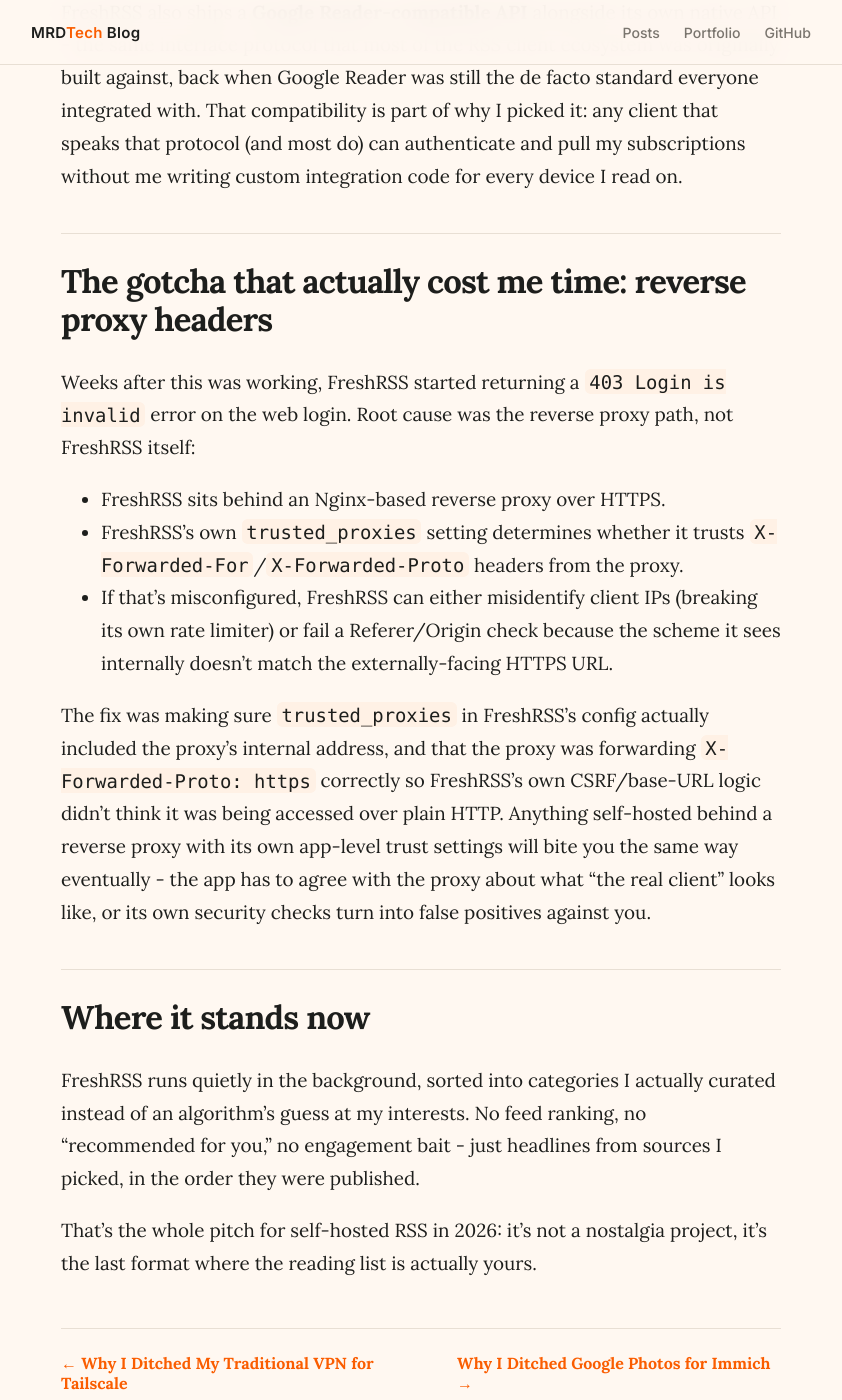
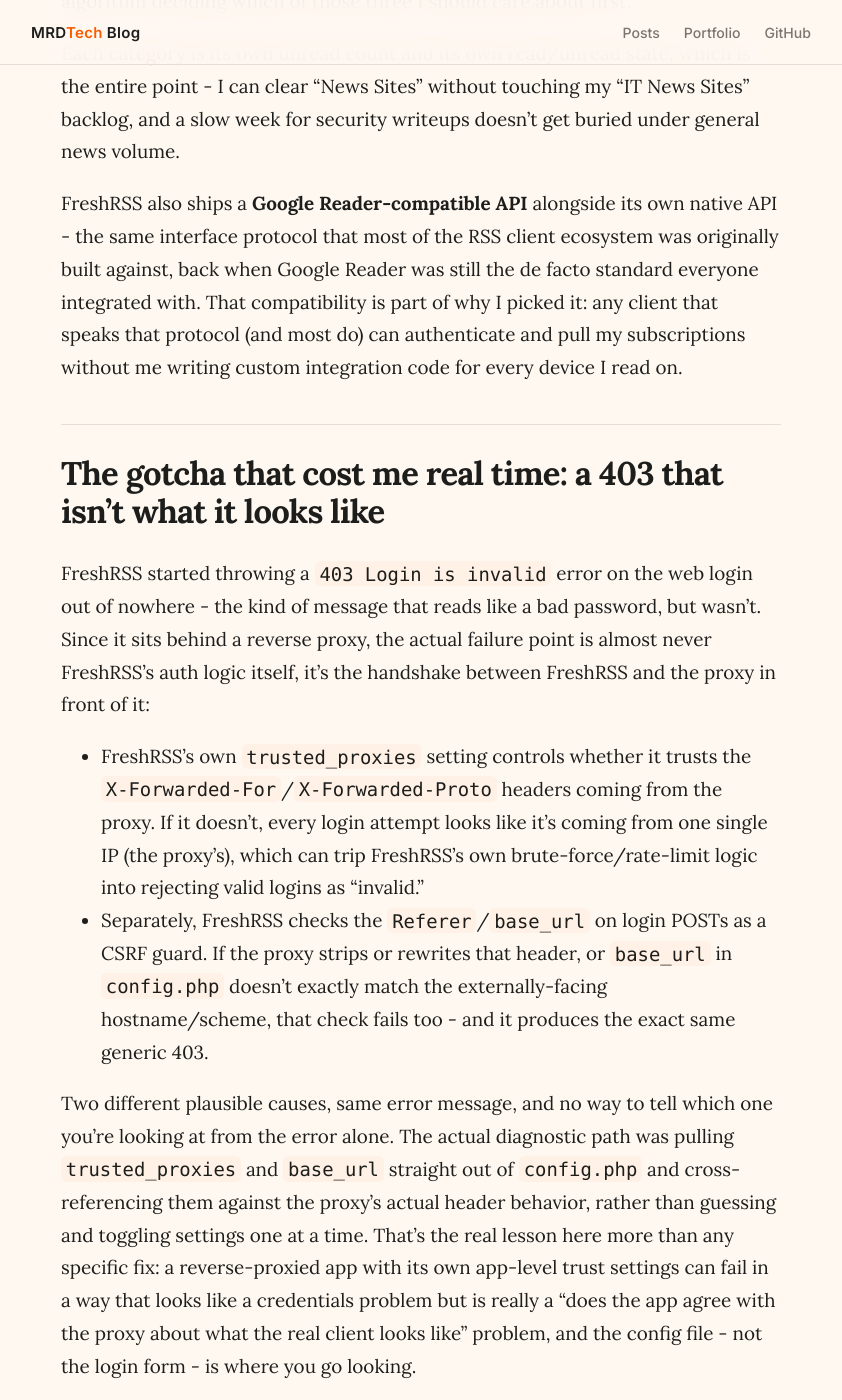
Before and after one commit to mdziegiel/mrdtech-blog, a Jekyll site: the page built from _posts/2026-09-13-a-better-way-to-get-your-news-feeds.md, in a window 1280 px wide and 1400 px high, scrolled down 2664 px. Shown: the whole window, without its empty margins (219-1061 px from the left). Built offline with Jekyll 4.4.1, drawn with Linux system fonts in a browser that asks for light colours; some of the changed text lies outside the part shown.

Commit message:
Update FreshRSS deployment post

````diff
--- a/_posts/2026-09-13-a-better-way-to-get-your-news-feeds.md
+++ b/_posts/2026-09-13-a-better-way-to-get-your-news-feeds.md
@@ -14,30 +14,13 @@
 
 I didn't want my reading list living on someone else's server, being used to build an ad profile, or disappearing behind a paywall the day the company pivots to a subscription model. FreshRSS is open-source, self-hosted, and speaks a handful of standard protocols (its own API plus a Google Reader-compatible API) that basically every RSS client on the planet already knows how to talk to. That compatibility mattered more than any single feature - it meant I wasn't locking myself into one reader's ecosystem to get data out later.
 
-## The stack
+## How I actually deployed it
 
-FreshRSS runs as a container behind my existing reverse proxy, reachable at a dedicated subdomain rather than a raw port:
+FreshRSS runs as its own unprivileged Debian LXC container on Proxmox, not a Docker stack - I used the community Proxmox VE helper script (the same `bash -c "$(wget -qLO - .../ct/freshrss.sh)"` pattern I use for a handful of other single-purpose services) to spin up the container, which handles the nginx + PHP-FPM + FreshRSS install in one pass and drops the app in at `/opt/freshrss`. One LXC, one job - I don't want a misbehaving app taking down anything else sharing a host, and a dedicated container is cheap on a hypervisor that already has the headroom.
 
-```yaml
-services:
-  freshrss:
-    image: freshrss/freshrss:latest
-    container_name: freshrss
-    environment:
-      - TZ=America/New_York
-    volumes:
-      - freshrss-data:/var/www/FreshRSS/data
-      - freshrss-extensions:/var/www/FreshRSS/extensions
-    restart: unless-stopped
+It's not reachable on a Cloudflare Tunnel like most of my other public-facing apps - it's a CNAME record pointed at my apex domain, which lands on Nginx Proxy Manager (also self-hosted) that reverse-proxies the request the rest of the way to the LXC's internal IP. Same outcome (HTTPS in front of an internal service), different plumbing than the tunnel-based apps.
 
-volumes:
-  freshrss-data:
-    external: true
-  freshrss-extensions:
-    external: true
-```
-
-No exposed host port - it sits on the internal Docker network, and Nginx Proxy Manager routes `rss.example.com` to the container by name. That's the same pattern I use for most internal web apps: nothing gets a host port unless something outside Docker needs to reach it directly.
+Updating it is a `git pull` inside the container rather than a `docker compose pull` - which bit me once, because the base LXC template doesn't ship with `git` installed. First update attempt after standing it up just returned `git: command not found`. `apt install -y git`, then the normal fetch/reset/checkout/pull dance, fixed that permanently.
 
 ## Curating feeds into categories, not one big pile
 
@@ -45,24 +28,25 @@
 
 | Category | What's in it |
 |---|---|
-| IT News Sites | BleepingComputer, Krebs on Security, The Hacker News |
+| IT News Sites | BleepingComputer, Krebs on Security, The Hacker News, The Register |
 | Hacking Writeups | Security research blogs, CTF writeups |
 | Reddit | A handful of specific subreddits, added via their `.rss` suffix |
 | News Sites | General/non-tech sources |
+
+On any given morning, "IT News Sites" is the category doing the actual work - a real pull from it looks like a Cisco Catalyst SD-WAN zero-day writeup next to a BleepingComputer piece on Google's new privacy controls, next to a Register story on a school district's network being left wide open. That's the whole value proposition in one glance: three different outlets, one unread count, zero ranking algorithm deciding which of those three I should care about first.
 
 Each category is its own unread count and its own read/unread state, which is the entire point - I can clear "News Sites" without touching my "IT News Sites" backlog, and a slow week for security writeups doesn't get buried under general news volume.
 
 FreshRSS also ships a **Google Reader-compatible API** alongside its own native API - the same interface protocol that most of the RSS client ecosystem was originally built against, back when Google Reader was still the de facto standard everyone integrated with. That compatibility is part of why I picked it: any client that speaks that protocol (and most do) can authenticate and pull my subscriptions without me writing custom integration code for every device I read on.
 
-## The gotcha that actually cost me time: reverse proxy headers
+## The gotcha that cost me real time: a 403 that isn't what it looks like
 
-Weeks after this was working, FreshRSS started returning a `403 Login is invalid` error on the web login. Root cause was the reverse proxy path, not FreshRSS itself:
+FreshRSS started throwing a `403 Login is invalid` error on the web login out of nowhere - the kind of message that reads like a bad password, but wasn't. Since it sits behind a reverse proxy, the actual failure point is almost never FreshRSS's auth logic itself, it's the handshake between FreshRSS and the proxy in front of it:
 
-- FreshRSS sits behind an Nginx-based reverse proxy over HTTPS.
-- FreshRSS's own `trusted_proxies` setting determines whether it trusts `X-Forwarded-For`/`X-Forwarded-Proto` headers from the proxy.
-- If that's misconfigured, FreshRSS can either misidentify client IPs (breaking its own rate limiter) or fail a Referer/Origin check because the scheme it sees internally doesn't match the externally-facing HTTPS URL.
+- FreshRSS's own `trusted_proxies` setting controls whether it trusts the `X-Forwarded-For`/`X-Forwarded-Proto` headers coming from the proxy. If it doesn't, every login attempt looks like it's coming from one single IP (the proxy's), which can trip FreshRSS's own brute-force/rate-limit logic into rejecting valid logins as "invalid."
+- Separately, FreshRSS checks the `Referer`/`base_url` on login POSTs as a CSRF guard. If the proxy strips or rewrites that header, or `base_url` in `config.php` doesn't exactly match the externally-facing hostname/scheme, that check fails too - and it produces the exact same generic 403.
 
-The fix was making sure `trusted_proxies` in FreshRSS's config actually included the proxy's internal address, and that the proxy was forwarding `X-Forwarded-Proto: https` correctly so FreshRSS's own CSRF/base-URL logic didn't think it was being accessed over plain HTTP. Anything self-hosted behind a reverse proxy with its own app-level trust settings will bite you the same way eventually - the app has to agree with the proxy about what "the real client" looks like, or its own security checks turn into false positives against you.
+Two different plausible causes, same error message, and no way to tell which one you're looking at from the error alone. The actual diagnostic path was pulling `trusted_proxies` and `base_url` straight out of `config.php` and cross-referencing them against the proxy's actual header behavior, rather than guessing and toggling settings one at a time. That's the real lesson here more than any specific fix: a reverse-proxied app with its own app-level trust settings can fail in a way that looks like a credentials problem but is really a "does the app agree with the proxy about what the real client looks like" problem, and the config file - not the login form - is where you go looking.
 
 ## Where it stands now
 
````
Also changed, not shown: other parts of _posts/2026-09-13-a-better-way-to-get-your-news-feeds.md (+1 -1 lines).
